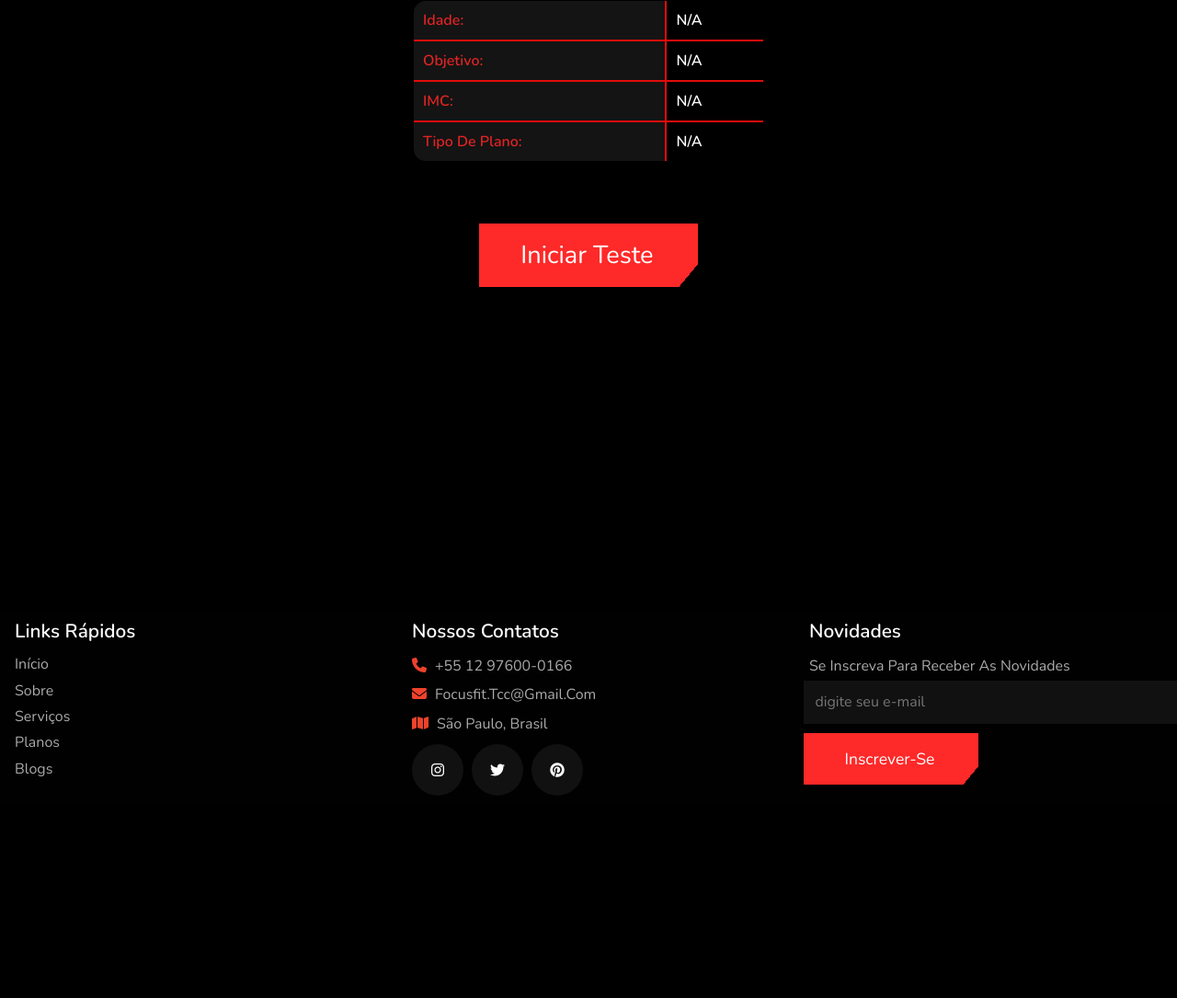
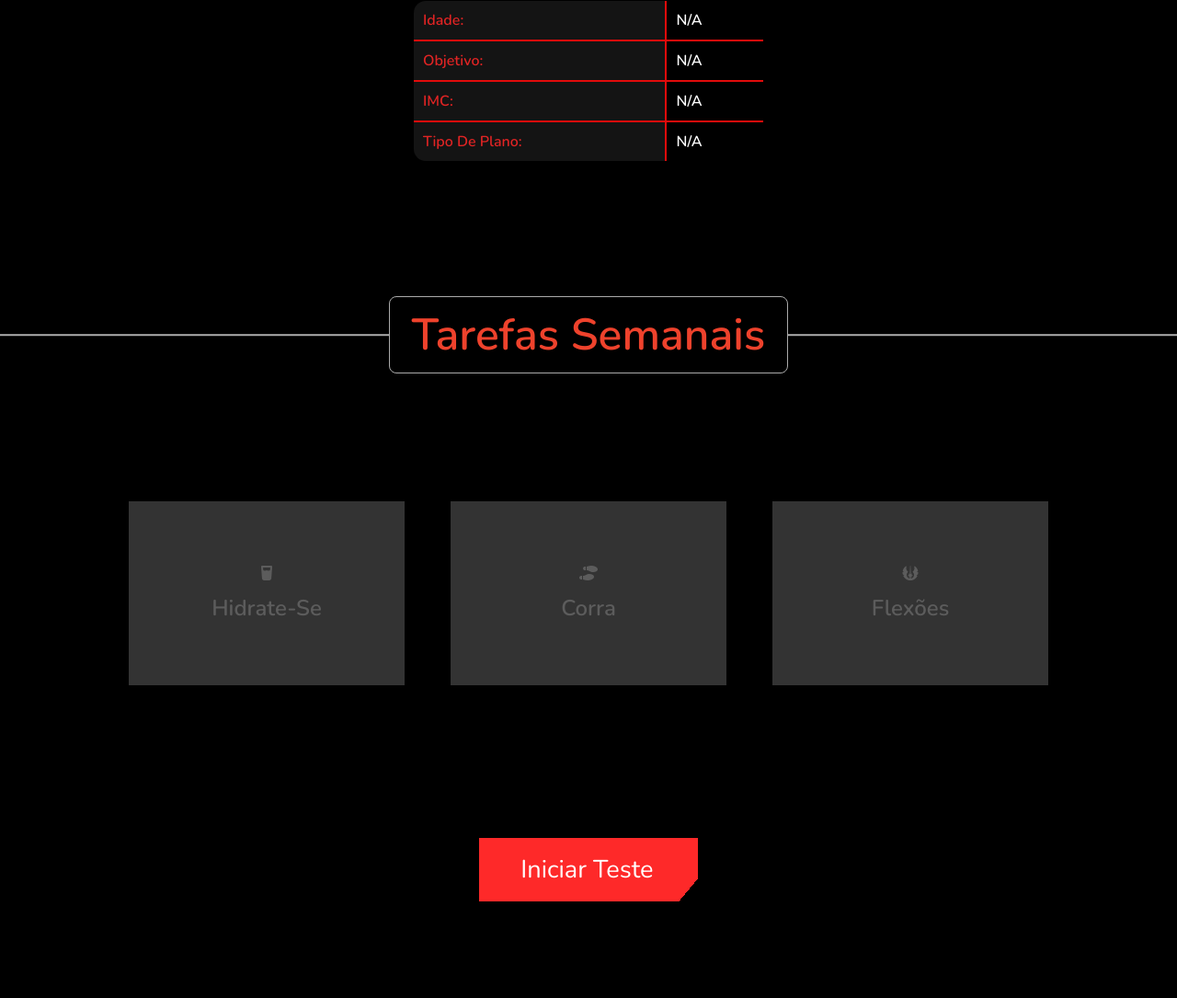
Before and after one commit to FOCUSFIT-TCC/FOCUSFIT, a PHP site: page /usuario/usuario.php in a window 1280 px wide. Shown: the part 610-1695 px from the top of the page at 92% size. Before the commit the page ends 1475 px from the top, so only its background shows below. Run offline with PHP 8.4, Linux system fonts and the light colour scheme; a user stored in the database is signed in; data comes from the database, SQL or seed files in the repository; some libraries are stand-ins or nearby versions.

Commit message:
versão 0.0.6

```diff
--- a/assets/css/usuario/usuario.css
+++ b/assets/css/usuario/usuario.css
@@ -69,6 +69,27 @@
     transform: scale(1.1);
     background: linear-gradient(130deg, #e02424 93%, transparent 90%); /* Nova cor ao passar o mouse */
 }
+
+.btnd {
+    margin-top: 1rem;
+    display: inline-block;
+    padding: 1rem 2.8rem;
+    padding-right: 3rem;
+    background: linear-gradient(130deg, #FE2929 93%, transparent 90%);
+    color: #fff;
+    cursor: pointer;
+    font-size: 0.9rem;
+    margin: 0 auto;
+    transition: transform 0.6s ease, background 0.6s ease; /* Adiciona uma transição suave de 0.6 segundos para transform e background */
+}
+
+.btnd:hover {
+    transform: scale(1.1);
+    background: linear-gradient(130deg, #e02424 93%, transparent 90%); /* Nova cor ao passar o mouse */
+}
+
+
+
 
 
 .profile-info {
@@ -221,5 +242,80 @@
     border: 0.1rem solid #aaa;
     border-radius: .5rem;
 }
+.container2{
+    width: 1000px;
+    position: relative;
+    display: flex;
+    justify-content: space-between;
+}
+
+.container2 .card{
+    position: relative;
+    cursor: pointer;
+}
+
+.container2 .card .face{
+    width: 300px;
+    height: 200px;
+    transition: 0.5s;
+}
+
+.container2 .card .face.face1{
+    position: relative;
+    background: #333;
+    display: flex;
+    justify-content: center;
+    align-items: center;
+    z-index: 1;
+    transform: translateY(100px);
+}
+
+.container2 .card:hover .face.face1{
+    background: #e20b0b;
+    transform: translateY(0);
+}
+
+.container2 .card .face.face1 .content{
+    opacity: 0.2;
+    transition: 0.5s;
+}
+
+.container2 .card:hover .face.face1 .content{
+    opacity: 1;
+}
+
+.container2 .card .face.face1 .content img{
+    max-width: 100px;
+}
+
+.container2 .card .face.face1 .content h3{
+    margin: 10px 0 0;
+    padding: 0;
+    color: #fff;
+    text-align: center;
+    font-size: 1.5em;
+}
+
+.container2 .card .face.face2{
+    position: relative;
+    background: #0f0f0f;
+    display: flex;
+    justify-content: center;
+    align-items: center;
+    padding: 20px;
+    box-sizing: border-box;
+    box-shadow: 0 20px 50px rgba(0, 0, 0, 0.8);
+    transform: translateY(-100px);
+}
+
+.container2 .card:hover .face.face2{
+    transform: translateY(0);
+}
+
+.container2 .card .face.face2 .content p{
+    margin: 0;
+    padding: 0;
+}
+
 
 /* Adicione mais estilos conforme necessário */
--- a/idade/idade.php
+++ b/idade/idade.php
@@ -77,7 +77,7 @@
 
     <div class="grid-wrapper grid-col-auto">
       <label for="radio-card-1" class="radio-card">
-        <input type="radio" name="idade" value="jovem" id="radio-card-1" checked />
+        <input type="radio" name="idade" value="jovem (18-26)" id="radio-card-1" checked />
         <div class="card-content-wrapper">
           <span class="check-icon"></span>
           <div class="card-content">
@@ -90,7 +90,7 @@
       <!-- /.radio-card -->
 
       <label for="radio-card-2" class="radio-card">
-        <input type="radio" name="idade" value="adulto" id="radio-card-2" />
+        <input type="radio" name="idade" value="adulto (27-60)" id="radio-card-2" />
         <div class="card-content-wrapper">
           <span class="check-icon"></span>
           <div class="card-content">
@@ -101,7 +101,7 @@
         </div>
       </label>
       <label for="radio-card-3" class="radio-card">
-        <input type="radio" name="idade" value="velho" id="radio-card-3" />
+        <input type="radio" name="idade" value="idoso (60+)" id="radio-card-3" />
         <div class="card-content-wrapper">
           <span class="check-icon"></span>
           <div class="card-content">
--- a/objetivo/objetivo.php
+++ b/objetivo/objetivo.php
@@ -80,7 +80,7 @@
     <form action="" method="post">
       <div class="grid-wrapper grid-col-auto">
         <label for="radio-card-1" class="radio-card">
-          <input type="radio" name="objetivo" value="ganho_massa" id="radio-card-1" checked />
+          <input type="radio" name="objetivo" value="ganho de massa" id="radio-card-1" checked />
           <div class="card-content-wrapper">
             <span class="check-icon"></span>
             <div class="card-content">
@@ -93,7 +93,7 @@
         <!-- /.radio-card -->
 
         <label for="radio-card-2" class="radio-card">
-          <input type="radio" name="objetivo" value="perca_peso" id="radio-card-2" />
+          <input type="radio" name="objetivo" value="perca de peso" id="radio-card-2" />
           <div class="card-content-wrapper">
             <span class="check-icon"></span>
             <div class="card-content">
--- a/usuario/usuario.php
+++ b/usuario/usuario.php
@@ -110,15 +110,64 @@
         <td><p class="informacoes"><?php echo $tipo_de_plano; ?></p></td>
     </tr>
 </table>
-</center>
+
 </b>
 
+ <br><br><br><br> <br><br> <br>  <h1 class="heading"> <span>Tarefas Semanais</span> </h1>
 
 
+ <div class="container2">
+        <div class="card">
+            <div class="face face1">
+                <div class="content">
+                <i class="fa-solid fa-glass-water"></i>
+                    <h3>Hidrate-se</h3>
+                </div>
+            </div>
+            <div class="face face2">
+                <div class="content">
+                    <p><b style="color: #ff0000;">Hidrate-se Diariamente </b> <br>Descrição: "Beba água diariamente para manter-se saudável."</p>
+               <i>    <b> <p style="color: #ff0000;"><i class="fa-solid fa-coins" style="color: #ff0000;"></i> : 550</p></b></i>
+                    <br>  <a class="btnd"   href="#">Ler Sobre</a> <br>
+                </div>
+            </div>
+        </div>
+        <div class="card">
+            <div class="face face1">
+                <div class="content">
+                <i class="fa-solid fa-shoe-prints"></i>
+                    <h3>Corra</h3>
+
+                </div>
+            </div>
+            <div class="face face2">
+                <div class="content">
+                <p><b style="color: #ff0000;">Corra 25km na Semana </b> <br>Descrição: "Corra 25km semanalmente para melhorar sua saúde."</p>
+                    <i>    <b> <p style="color: #ff0000;"><i class="fa-solid fa-coins" style="color: #ff0000;"></i> : 2550</p></b></i>
+                  <br>   <a class="btnd"   href="#">Ler Sobre</a><br>
+                </div>
+            </div>
+        </div>
+        <div class="card">
+            <div class="face face1">
+                <div class="content">
+                <i class="fa-solid fa-jedi"></i>
+                    <h3>Flexões</h3>
+                </div>
+            </div>
+            <div class="face face2">
+                <div class="content">
+                <p><b style="color: #ff0000;">300 Flexões na Semana </b> <br>Descrição: "Complete 300 flexões esta semana para fortalecimento."</p>
+                    <i>    <b> <p style="color: #ff0000;"><i class="fa-solid fa-coins" style="color: #ff0000;"></i> : 1000</p></b></i>
+                    <br>  <a class="btnd"   href="#">Ler Sobre</a> <br>
+                </div>
+            </div>
+        </div>
+    </div>
         <br> <br> <br> <a href="../Calculadora_IMC/calc.php" class="btn1">Iniciar Teste</a>
     </div>
 </div>
-
+</center>
 
 </main>
 
```
